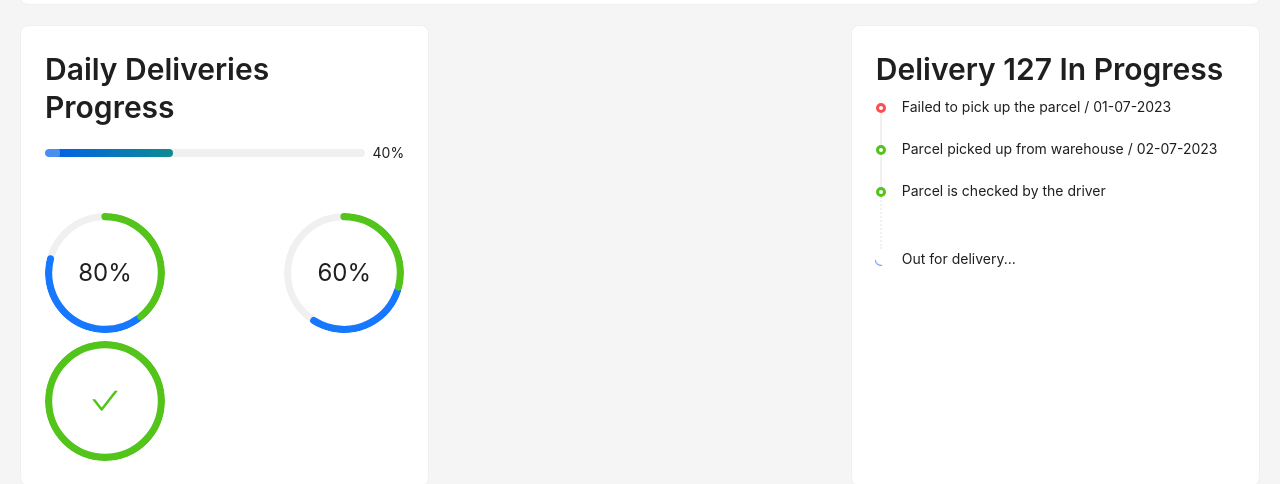
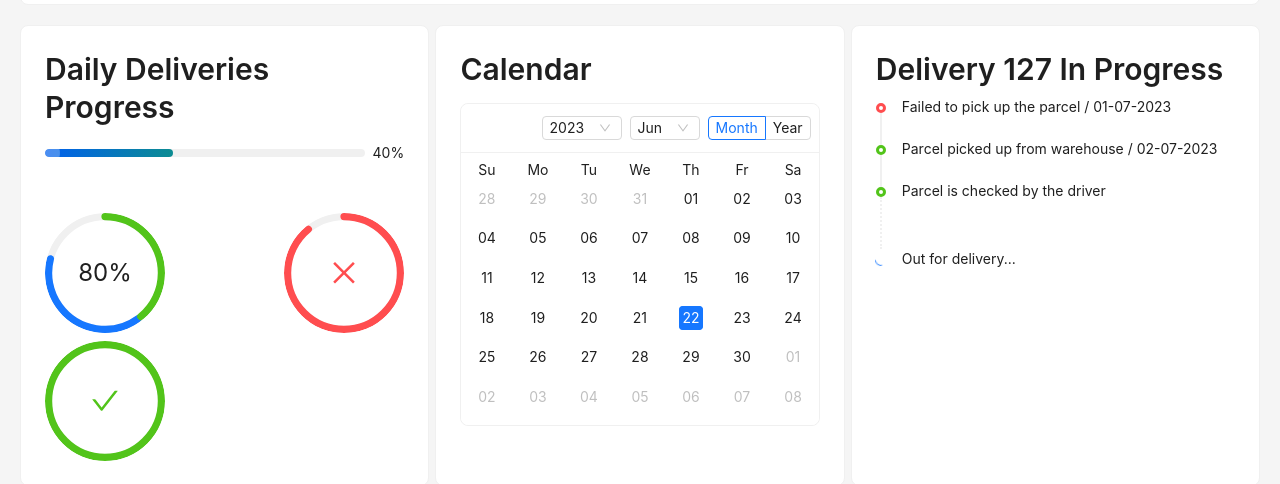
Before and after one commit to NickMarinade/chart_ant, a React (Create React App) app: page / in a window 1280 px wide. Shown: the part 182-666 px from the top of the page. Built offline with nearby package versions, Linux system fonts and the light colour scheme.

Commit message:
add calendar card

```diff
--- /dev/null
+++ b/src/CalendarCard.tsx
@@ -0,0 +1,25 @@
+import { Calendar, theme } from 'antd';
+import type { CalendarMode } from 'antd/es/calendar/generateCalendar';
+import type { Dayjs } from 'dayjs';
+import React from 'react';
+
+const onPanelChange = (value: Dayjs, mode: CalendarMode) => {
+  console.log(value.format('YYYY-MM-DD'), mode);
+};
+
+const CalendarCard: React.FC = () => {
+  const { token } = theme.useToken();
+
+  const wrapperStyle: React.CSSProperties = {
+    border: `1px solid ${token.colorBorderSecondary}`,
+    borderRadius: token.borderRadiusLG,
+  };
+
+  return (
+    <div style={wrapperStyle}>
+      <Calendar fullscreen={false} onPanelChange={onPanelChange} />
+    </div>
+  );
+};
+
+export default CalendarCard;
--- a/src/Dashboard.tsx
+++ b/src/Dashboard.tsx
@@ -6,6 +6,7 @@ import { Button } from 'antd';
 import ProgressBar from './ProgressBar';
 import Title from 'antd/es/typography/Title';
 import DeliveryInProgress from './DeliveryTime';
+import CalendarCard from './CalendarCard';
 
 const { Header, Content, Footer } = Layout;
 
@@ -37,10 +38,13 @@ const Dashboard: React.FC<DashboardProps> = ({ isDarkMode, handleClick }) => {
           <ProgressBar />
         </Card>
         <Card style={{ marginTop: 20, width: '33%'}}>
+        <Title level={2}>Calendar</Title>
+          <CalendarCard />
+        </Card>
+        <Card style={{ marginTop: 20, width: '33%'}}>
         <Title level={2}>Delivery 127 In Progress</Title>
           <DeliveryInProgress />
         </Card>
-
         </div>
       </Content>
       <Footer style={{ textAlign: 'center' }}>Ant Design ©2023 Created by Ant UED</Footer>
--- a/src/ProgressBar.tsx
+++ b/src/ProgressBar.tsx
@@ -10,8 +10,8 @@ const ProgressBar: React.FC = () => (
       <Tooltip title="4 done / 4 in progress / 2 to do">
         <Progress percent={80} success={{ percent: 40 }}  type="circle" />
       </Tooltip>
-      <Tooltip title="3 done / 3 in progress / 4 to do">
-        <Progress percent={60} success={{ percent: 30 }} type="circle" />
+      <Tooltip title="1 of 5 drivers is not on route">
+        <Progress status="exception" percent={90} type="circle" />
       </Tooltip>
       <Tooltip title="All packages have been picked up">
         <Progress percent={100} type="circle" />
```
